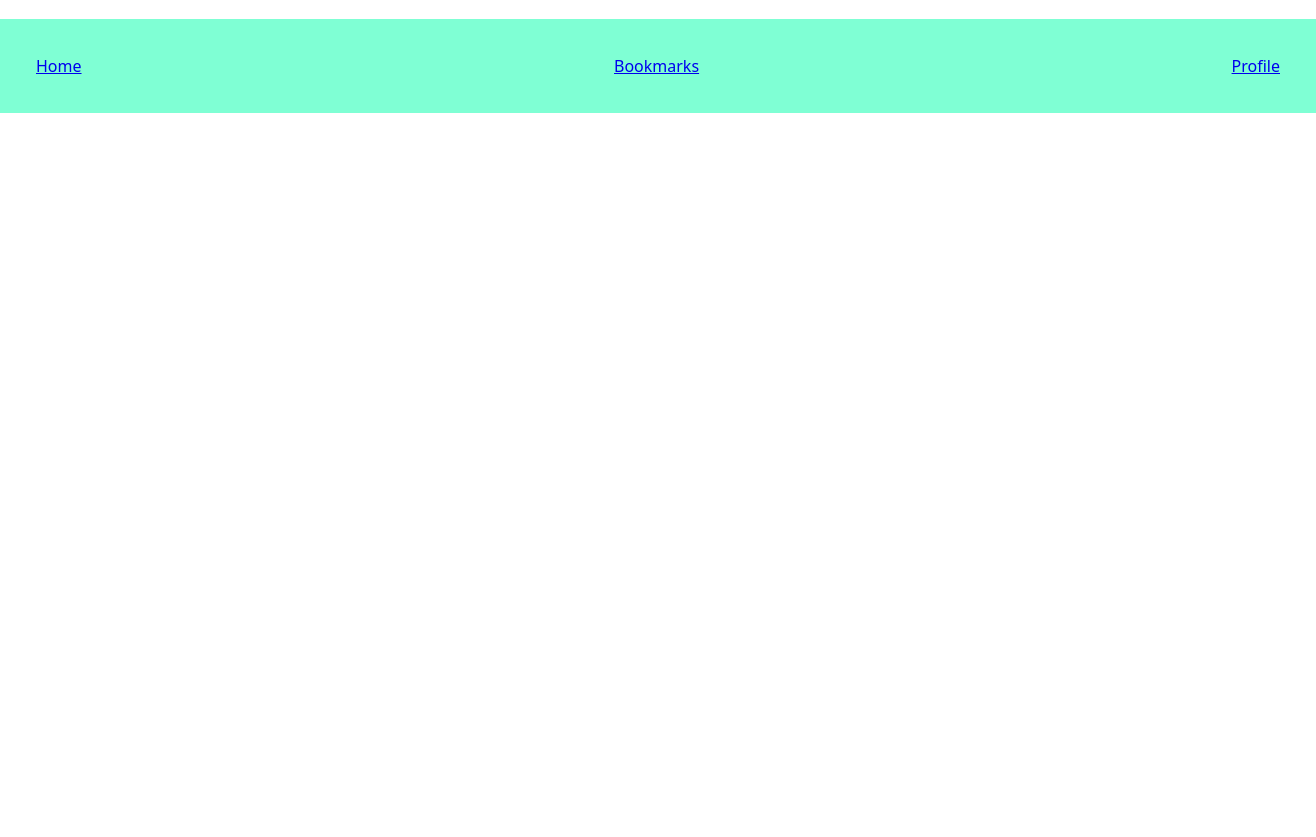
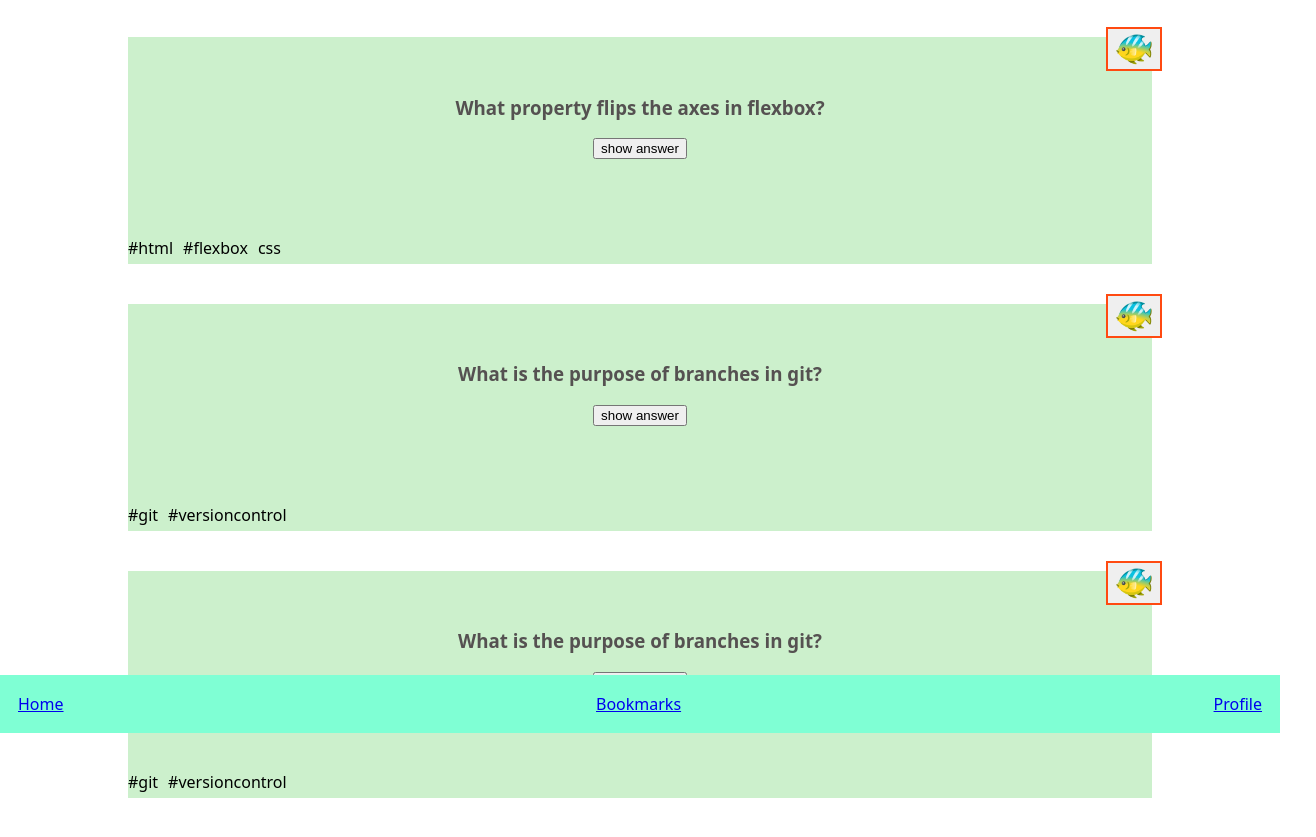
Before and after one commit to agustina-bonesso/quiz-app, a plain HTML site: page index.html in a window 1280 px wide. Shown: the part 67-904 px from the top of the page, 1316 px wide, since content can reach past the window. Before the commit the page ends 800 px from the top, so only its background shows below. Drawn offline with Linux system fonts and the light colour scheme.

Commit message:
add question_card and css styles for the cards + bookmark

```diff
--- a/css/styles.css
+++ b/css/styles.css
@@ -6,10 +6,11 @@ h1{
     text-align: center;
 }
 footer{
+    position: fixed;
     bottom: 0;
     width: 100%;
     background-color: aquamarine;
-    padding: 1.125rem
+
 }
 nav{
     display: flex;
@@ -23,3 +24,39 @@ nav{
     background-color: azure;
 
 }
+.card__bookmark {
+    border: 2px solid #ff4a11;
+    font-size: 2em;
+    position: absolute;
+    top: -10px;
+    right: -10px;
+  }
+
+.card{
+    margin: 40px 10%;
+    background-color: rgb(204, 240, 204);
+    padding: 3% 10%;
+    scroll-margin-top: 100px;
+    height: 9.375rem;
+    display: flex;
+    flex-direction: column;
+    position: relative;
+}
+.card > button {
+    display: flex;
+    flex-direction: column;
+    align-self: center;
+}
+.card > h3{
+    color: rgb(85, 81, 81);
+    text-align: center;
+}
+
+.categorie_list{
+    display: flex;
+    gap: .625rem;
+    position: absolute;
+    bottom: .3125rem;
+    left: 0;
+
+}
--- a/index.html
+++ b/index.html
@@ -10,6 +10,40 @@
     <header>
         <h1>Quiz-App</h1>
     </header>
+    <main>
+        <section class="card">
+            <h3>What property flips the axes in flexbox?</h3>
+            <button class="card__bookmark">🐠</button>
+            <button>show answer</button>
+            <div class="categorie_list">
+            <nav class="categorie">#html</nav>
+            <nav class="categorie">#flexbox</nav>
+            <nav class="categorie">css</nav>
+            </div>
+        </section>
+
+        <section class="card">
+            <button class="card__bookmark">🐠</button>
+            <h3>What is the purpose of branches in git?</h3>
+            <button>show answer</button>
+            <div class="categorie_list">
+            <nav class="categorie">#git</nav>
+            <nav class="categorie">#versioncontrol</nav>
+            </div>
+        </section>
+
+
+        <section class="card">
+            <h3>What is the purpose of branches in git?</h3>
+            <button class="card__bookmark">🐠</button>
+            <button>show answer</button>
+            <div class="categorie_list">
+            <nav class="categorie">#git</nav>
+            <nav class="categorie">#versioncontrol</nav>
+            </div>
+        </section>
+
+    </main>
 <footer>
     <nav>
             <a href="#home" class="page">Home</a>
```
